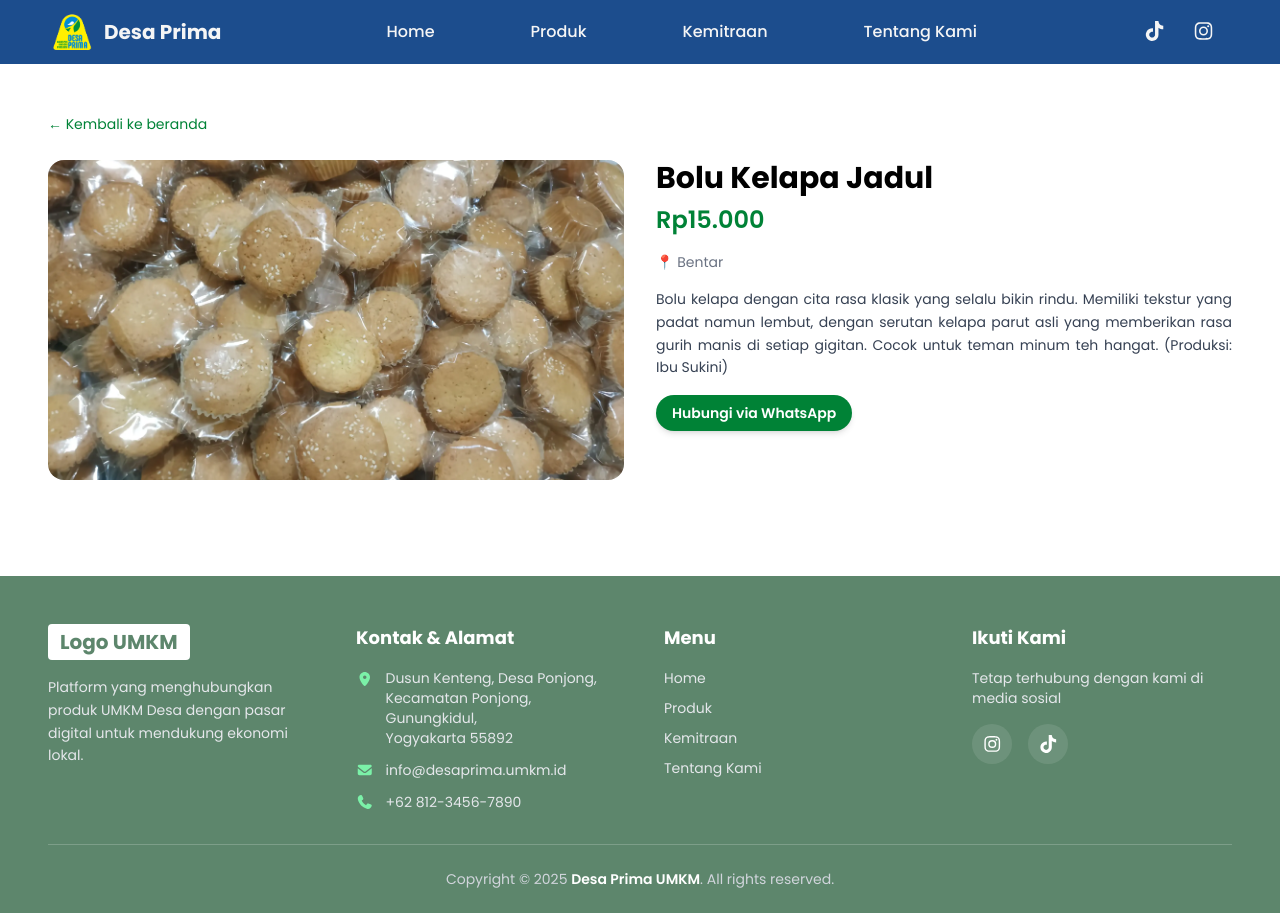
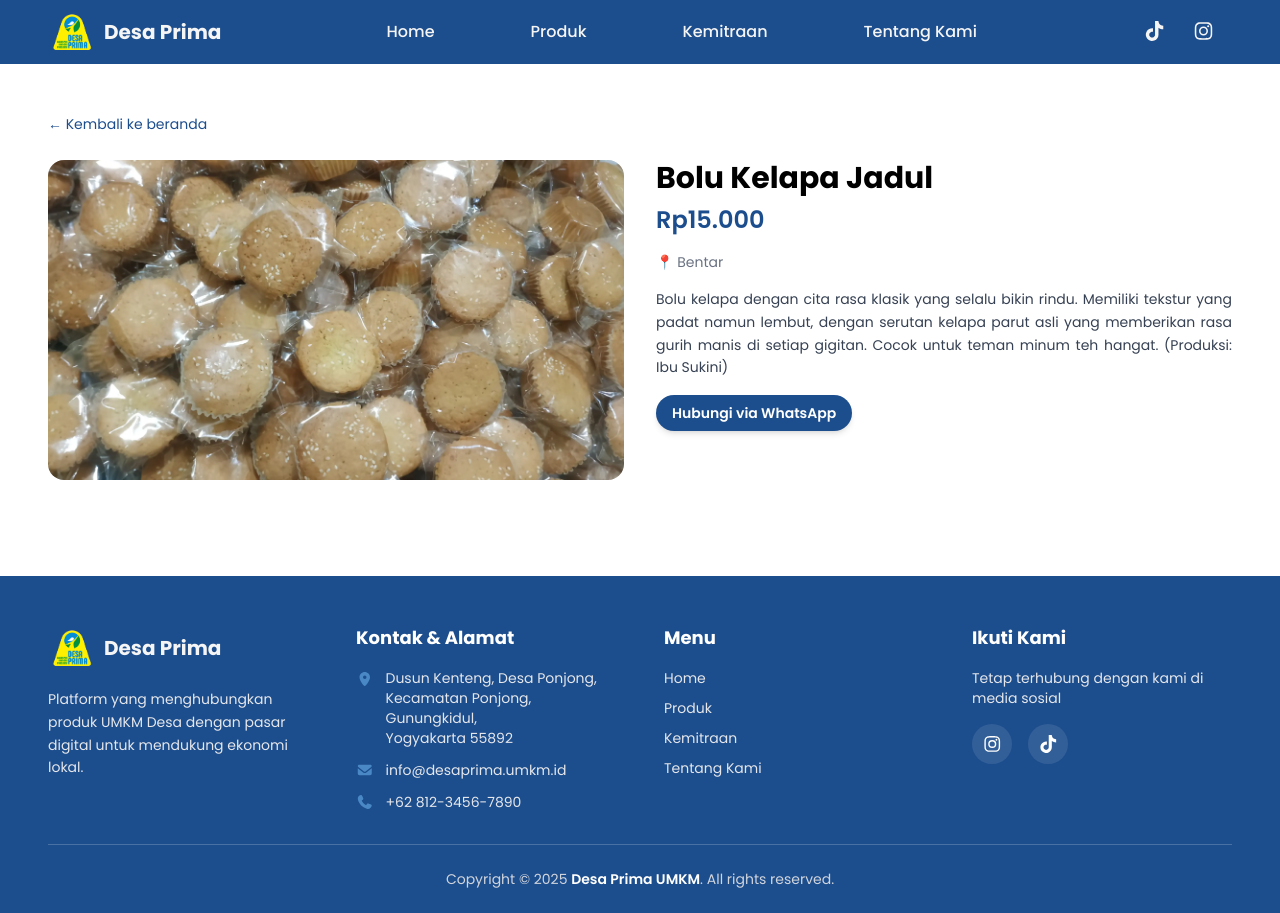
Before and after one commit to itsodepth/landing-page-desa-prima, a React (Vite) app: page /products/1 in a window 1280 px wide. Built offline with nearby package versions, Linux system fonts and the light colour scheme.

Commit message:
Update Footer and ProductDetail components with new logo and color scheme

```diff
--- a/src/components/Footer.jsx
+++ b/src/components/Footer.jsx
@@ -2,6 +2,7 @@ import React from "react";
 import { FontAwesomeIcon } from "@fortawesome/react-fontawesome";
 import { faTiktok, faInstagram } from "@fortawesome/free-brands-svg-icons";
 import { faMapMarkerAlt, faEnvelope, faPhone } from "@fortawesome/free-solid-svg-icons";
+import logoImage from "../assets/logos.png";
 
 const Footer = () => {
     const menuItems = ["Home", "Produk", "Kemitraan", "Tentang Kami"];
@@ -11,12 +12,21 @@ const Footer = () => {
     ];
 
     return (
-        <footer className="bg-[#5D866C] text-white pt-12 pb-6 mt-12">
+        <footer className="bg-[#1C4D8D] text-white pt-12 pb-6 mt-12">
             <div className="container mx-auto px-6 md:px-12">
                 <div className="grid grid-cols-1 md:grid-cols-2 lg:grid-cols-4 gap-8 md:gap-12 mb-8">
                     {/* Kolom 1 - Logo & Deskripsi */}
                     <div className="lg:col-span-1">
-                        <div className="font-bold text-xl bg-white text-[#5D866C] px-3 py-1 rounded w-max mb-4">Logo UMKM</div>
+                        <div className="flex items-center gap-2 mb-4">
+                            <img
+                                src={logoImage}
+                                alt="Logo UMKM"
+                                className="h-10 md:h-12 object-contain"
+                            />
+                            <span className="font-bold text-lg md:text-xl text-[#F5F5F5]">
+                                Desa Prima
+                            </span>
+                        </div>
                         <p className="text-sm text-gray-200 leading-relaxed mb-4">Platform yang menghubungkan produk UMKM Desa dengan pasar digital untuk mendukung ekonomi lokal.</p>
                     </div>
 
@@ -25,7 +35,7 @@ const Footer = () => {
                         <h4 className="font-bold text-lg mb-4 text-white">Kontak & Alamat</h4>
                         <ul className="text-sm text-gray-200 space-y-3">
                             <li className="flex items-start gap-3">
-                                <FontAwesomeIcon icon={faMapMarkerAlt} className="mt-1 text-green-300 shrink-0" />
+                                <FontAwesomeIcon icon={faMapMarkerAlt} className="mt-1 text-[#4988C4] shrink-0" />
                                 <span>
                                     Dusun Kenteng, Desa Ponjong,
                                     <br />
@@ -35,11 +45,11 @@ const Footer = () => {
                                 </span>
                             </li>
                             <li className="flex items-center gap-3">
-                                <FontAwesomeIcon icon={faEnvelope} className="text-green-300 shrink-0" />
+                                <FontAwesomeIcon icon={faEnvelope} className="text-[#4988C4] shrink-0" />
                                 <span>info@desaprima.umkm.id</span>
                             </li>
                             <li className="flex items-center gap-3">
-                                <FontAwesomeIcon icon={faPhone} className="text-green-300 shrink-0" />
+                                <FontAwesomeIcon icon={faPhone} className="text-[#4988C4] shrink-0" />
                                 <span>+62 812-3456-7890</span>
                             </li>
                         </ul>
--- a/src/components/ProductDetail.jsx
+++ b/src/components/ProductDetail.jsx
@@ -33,7 +33,7 @@ const ProductDetail = () => {
     return (
         <div className="container mx-auto px-6 md:px-12 py-12">
             <div className="mb-6">
-                <Link to="/" className="text-sm text-green-700 hover:underline">
+                <Link to="/" className="text-sm text-[#1C4D8D] hover:underline">
                     ← Kembali ke beranda
                 </Link>
             </div>
@@ -59,12 +59,12 @@ const ProductDetail = () => {
 
                 <div>
                     <h1 className="text-3xl md:text-3xl font-bold mb-2">{product.name}</h1>
-                    <p className="text-2xl font-semibold text-green-700 mb-4">{product.price}</p>
+                    <p className="text-2xl font-semibold text-[#1C4D8D] mb-4">{product.price}</p>
                     {product.location && <p className="text-sm text-gray-500 mb-4">📍 {product.location}</p>}
                     <p className="text-sm text-gray-700 leading-relaxed mb-4 text-justify">{product.description}</p>
 
                     {waLink && (
-                        <a href={waLink} target="_blank" rel="noopener noreferrer" className="inline-flex items-center px-4 py-2 rounded-full bg-green-700 text-white text-sm font-semibold shadow-md hover:bg-green-800 transition">
+                        <a href={waLink} target="_blank" rel="noopener noreferrer" className="inline-flex items-center px-4 py-2 rounded-full bg-[#1C4D8D] text-white text-sm font-semibold shadow-md hover:bg-[#4988C4] transition">
                             Hubungi via WhatsApp
                         </a>
                     )}
```
